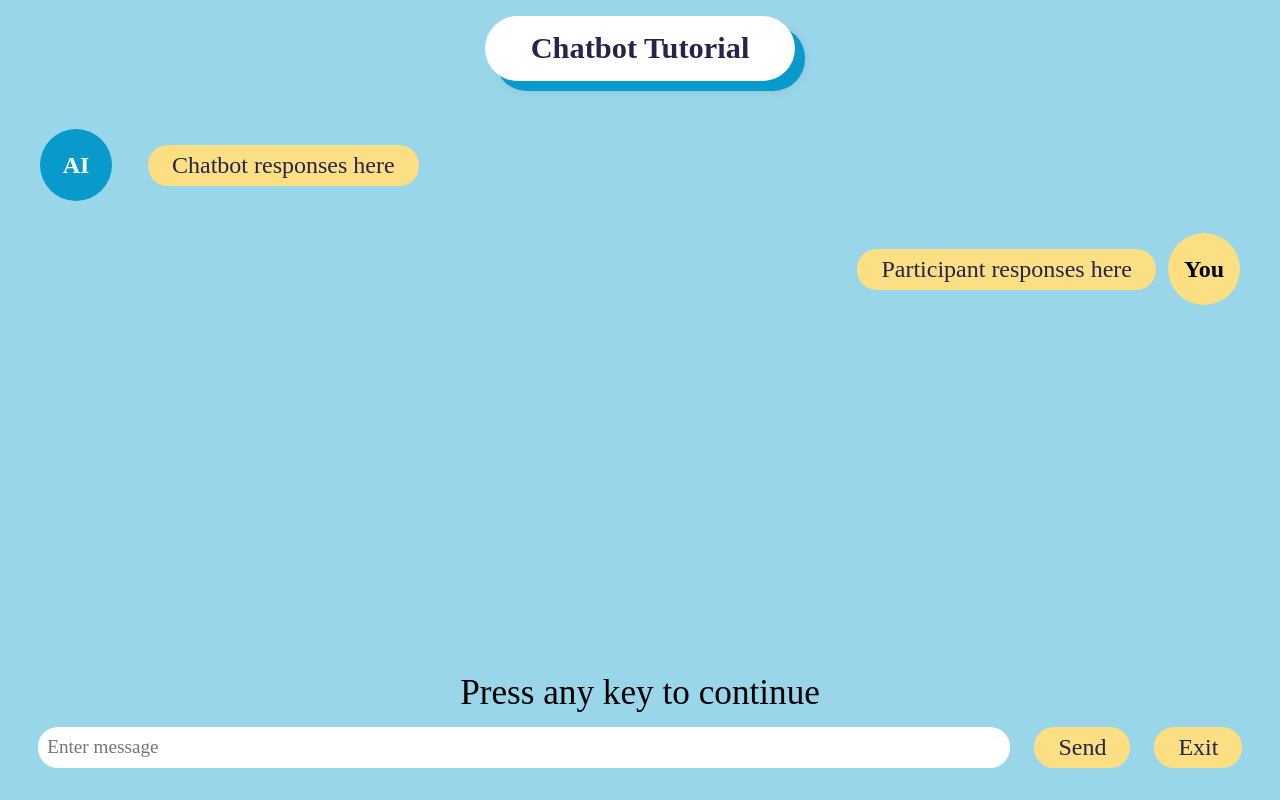
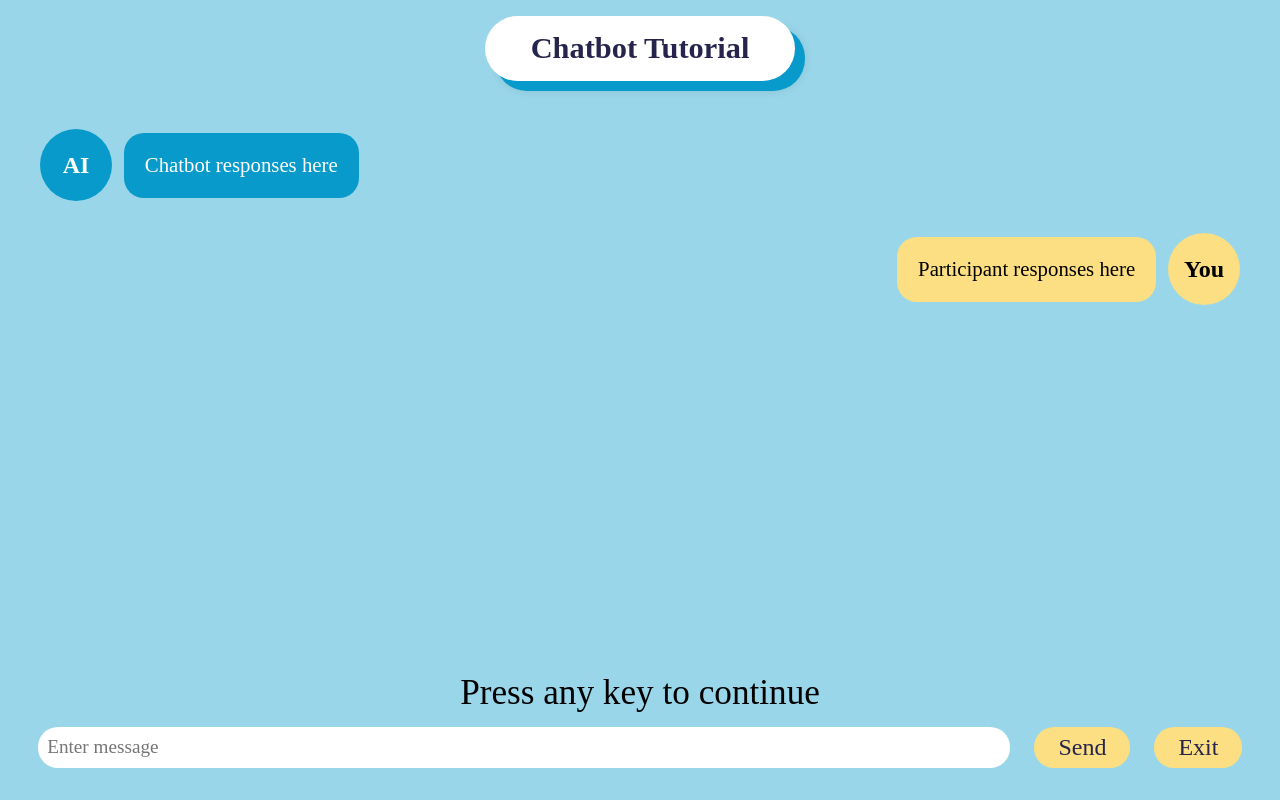
Before and after one commit to Santa-Clara-Imaginarium-Lab/human-ai, a React (Vite) app in the folder client/: page /demo-chat in a window 1280 px wide. Built offline with nearby package versions, Linux system fonts and the light colour scheme; a web font is replaced by a local one.

Commit message:
Fix message bubble color and styles

```diff
--- a/client/src/components/chatbotTutorial/DemoChat.jsx
+++ b/client/src/components/chatbotTutorial/DemoChat.jsx
@@ -46,12 +46,12 @@ function DemoChat() {
           {/* AI Response */}
           <div className="chat-bubble ai-response">
             <div className="avatar">AI</div>
-            <div className={`send-button ${(tooltipIndex === 0 ? ' show' : '')}`} data-tooltip={tooltipIndex === 0 ? tooltips[0] : null}>Chatbot responses here</div>
+            <div className={`bubble ${(tooltipIndex === 0 ? ' show' : '')}`} data-tooltip={tooltipIndex === 0 ? tooltips[0] : null}>Chatbot responses here</div>
           </div>
 
           {/* User Response */}
           <div className="chat-bubble user-response">
-            <div className={`send-button ${(tooltipIndex === 1 ? ' show' : '')}`} data-tooltip={tooltipIndex === 1 ? tooltips[1] : null}>Participant responses here</div>
+            <div className={`bubble ${(tooltipIndex === 1 ? ' show' : '')}`} data-tooltip={tooltipIndex === 1 ? tooltips[1] : null}>Participant responses here</div>
             <div className="avatar">You</div>
           </div>
         </div>
```
